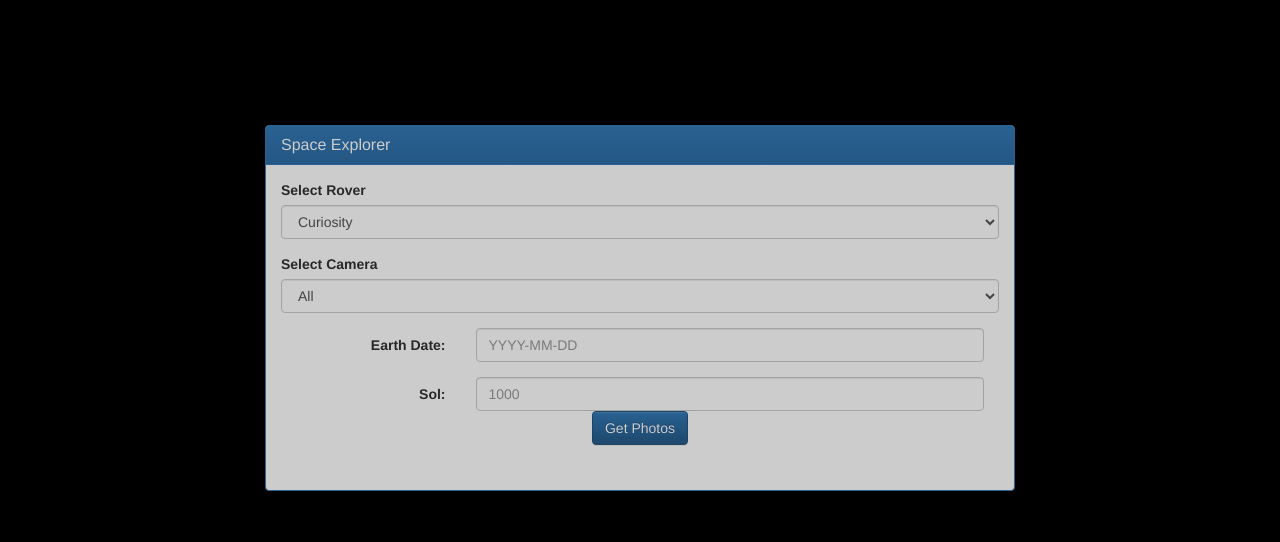
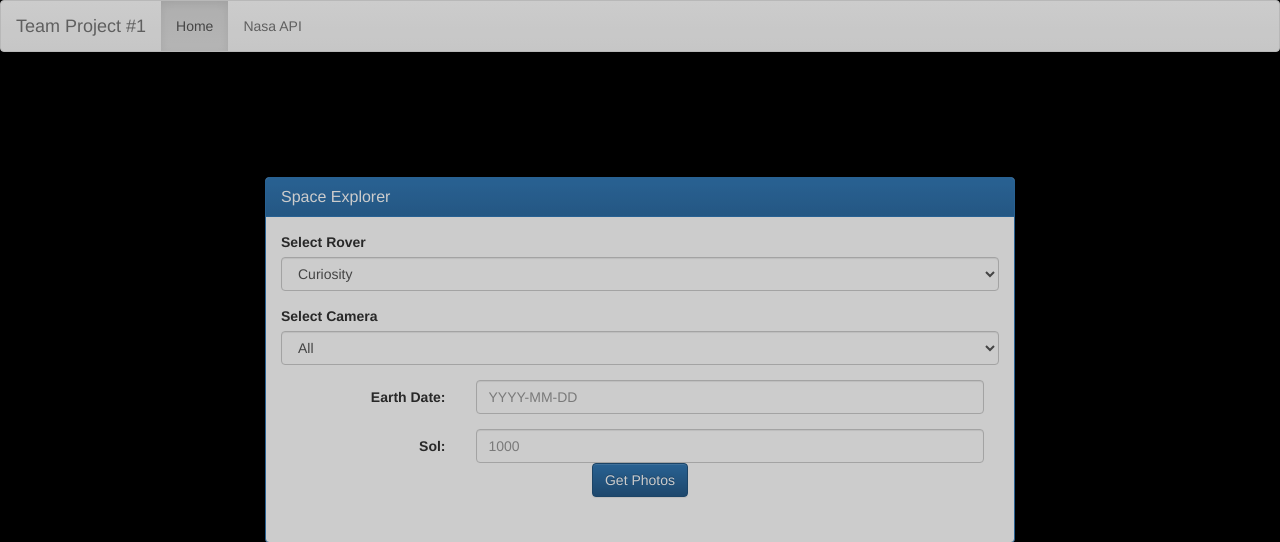
Before and after one commit to KevinAngeles/SpaceExplorer, a PHP site: page / in a window 1280 px wide. Shown: the top 542 px of the page. Run offline with PHP 8.4, Linux system fonts and the light colour scheme; some libraries are stand-ins or nearby versions.

Commit message:
added daily screenshots

```diff
--- a/assets/css/style.css
+++ b/assets/css/style.css
@@ -8,7 +8,10 @@ html {
     background-position: center;
     background-color: black;
 }
+nav {
+	opacity: .8;
 
+}
 .container {
     margin-top: 125px;
     opacity: .8;
--- a/index.html
+++ b/index.html
@@ -20,6 +20,22 @@
     <head>
 
         <body>
+<nav class="navbar navbar-default">
+  <div class="container-fluid">
+    <!-- Brand and toggle get grouped for better mobile display -->
+    <div class="navbar-header">
+      <a class="navbar-brand" href="#">Team Project #1</a>
+    </div>
+
+    <!-- Collect the nav links, forms, and other content for toggling -->
+    <div class="collapse navbar-collapse" id="bs-example-navbar-collapse-1">
+      <ul class="nav navbar-nav">
+        <li class="active"><a href="#">Home <span class="sr-only">(current)</span></a></li>
+        <li><a href="https://api.nasa.gov/">Nasa API</a></li>
+    </div><!-- /.navbar-collapse -->
+  </div><!-- /.container-fluid -->
+</nav>
+
             <div id="myModal" class="modal fade" role="dialog">
                 <div class="modal-dialog">
                     <!-- Modal content-->
```
Also changed, not shown: assets/images/Screen Shot 2016-09-12 at 7.56.40 PM.png (added), assets/images/Screen Shot 2016-09-13 at 1.40.11 PM.png (added).
